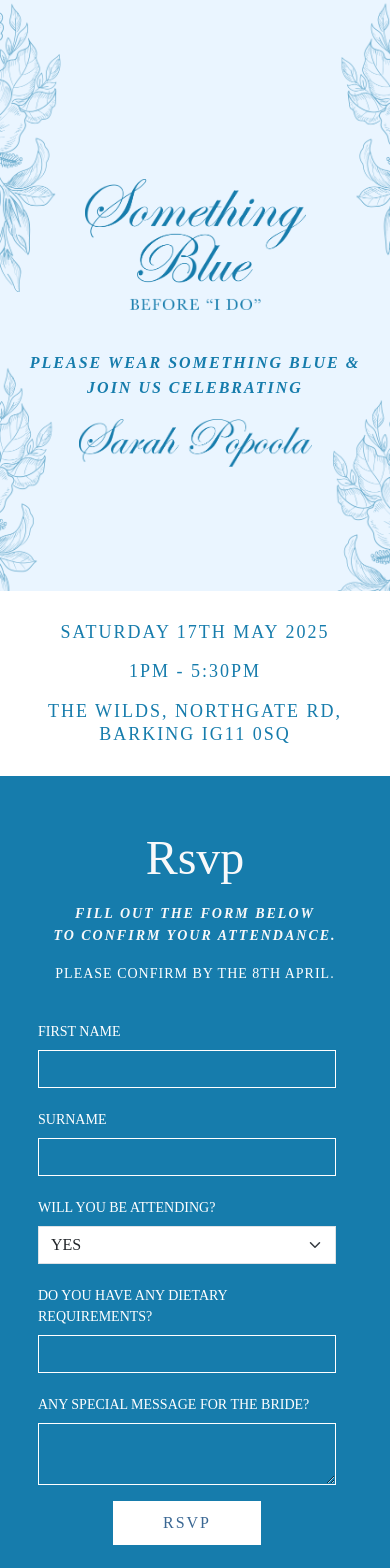
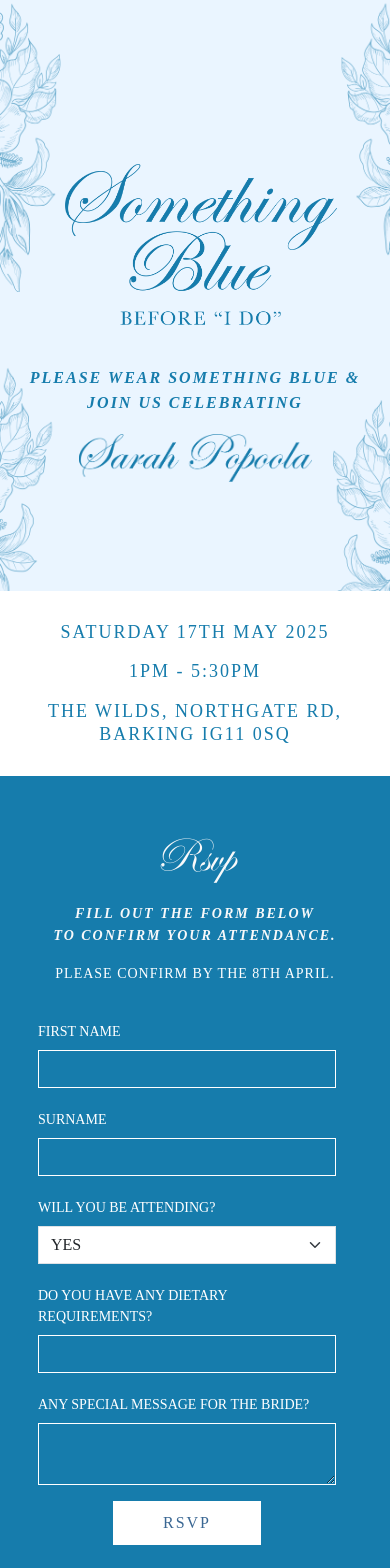
Before and after one commit to Vicko657/event-rsvp-app, a React (Vite) app: page / in a window 390 px wide. Shown: the top 1568 px of the page. Built offline with nearby package versions, Linux system fonts and the light colour scheme; a web font is replaced by a local one.

Commit message:
Updated font for safari

```diff
--- a/src/App.css
+++ b/src/App.css
@@ -62,7 +62,7 @@ a {
   }
 
   .left-column img {
-    width: 90%;
+    width: 103%;
   }
   .right-column {
     overflow: visible !important;
--- a/style.css
+++ b/style.css
@@ -7,13 +7,17 @@ body {
   font-weight: 100;
   text-transform: uppercase;
 }
+@font-face {
+  font-family: "edwardianscriptitc";
+  src: url("/font/edwardianscriptitc.ttf");
+}
 
 h1 {
   font-size: 60px;
   color: #167cac;
   padding-bottom: 15px;
   line-height: 0.9;
-  font-family: Edwardian Script ITC;
+  font-family: "edwardianscriptitc";
   text-transform: capitalize;
 }
 h2 {
```
Also changed, not shown: public/font/edwardianscriptitc.ttf (added).
